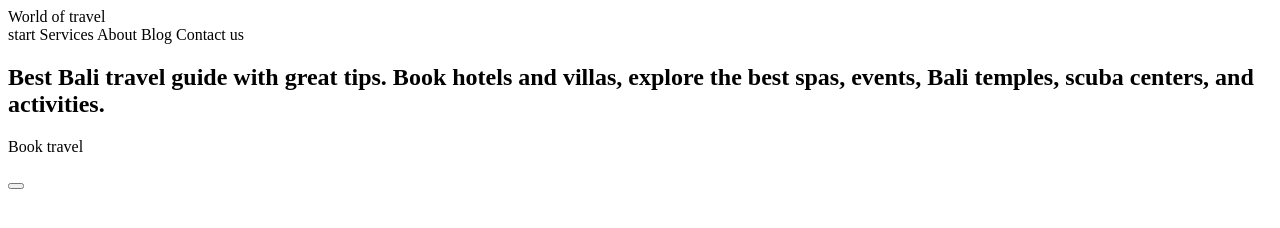
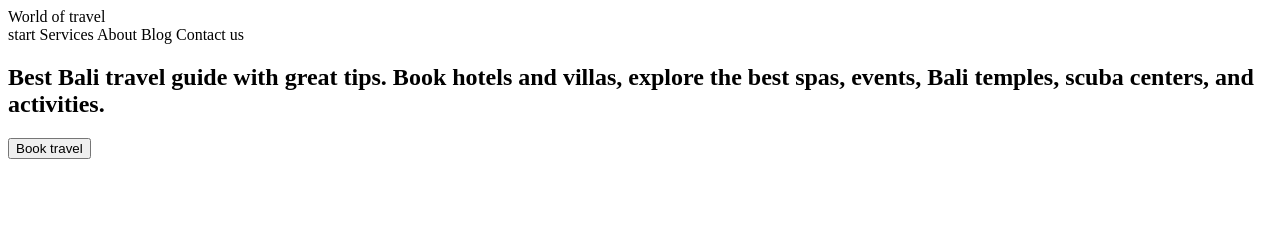
Before and after one commit to OrlovDenis21/baliWHS1, a plain HTML site: page index.html in a window 1280 px wide. Drawn offline with Linux system fonts and the light colour scheme.

Commit message:
bali11
bali11

```diff
--- a/index.html
+++ b/index.html
@@ -20,8 +20,8 @@
     <section>
         <main>
             <h1>Best Bali travel guide with great tips. Book hotels and villas, explore the best spas, events, Bali temples, scuba centers, and activities. </h1>
-            <p>Book travel</p>
-            <button></button>
+            <p></p>
+            <button>Book travel</button>
         </main>
         <div>
             <img src="" alt="">
```
